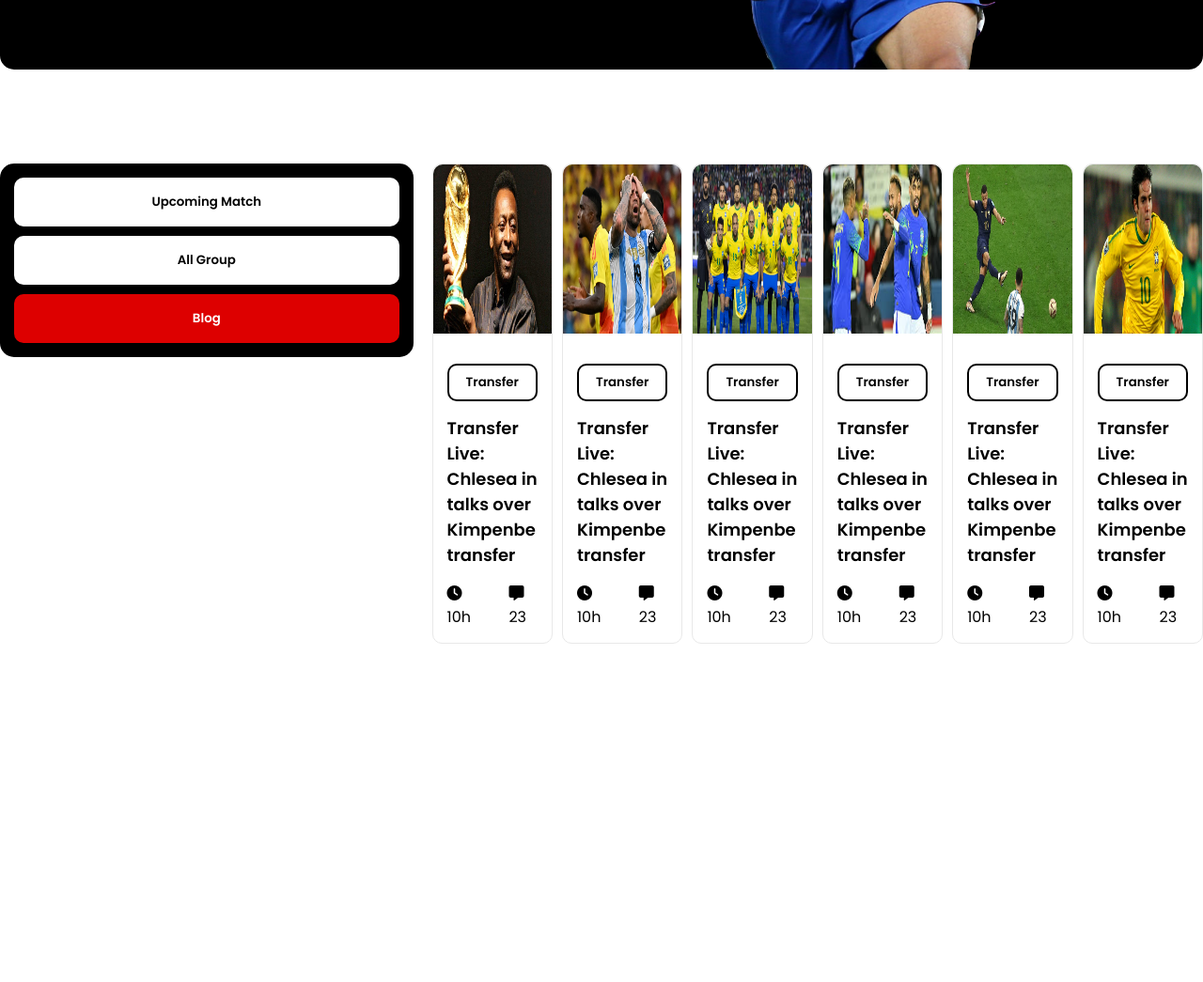
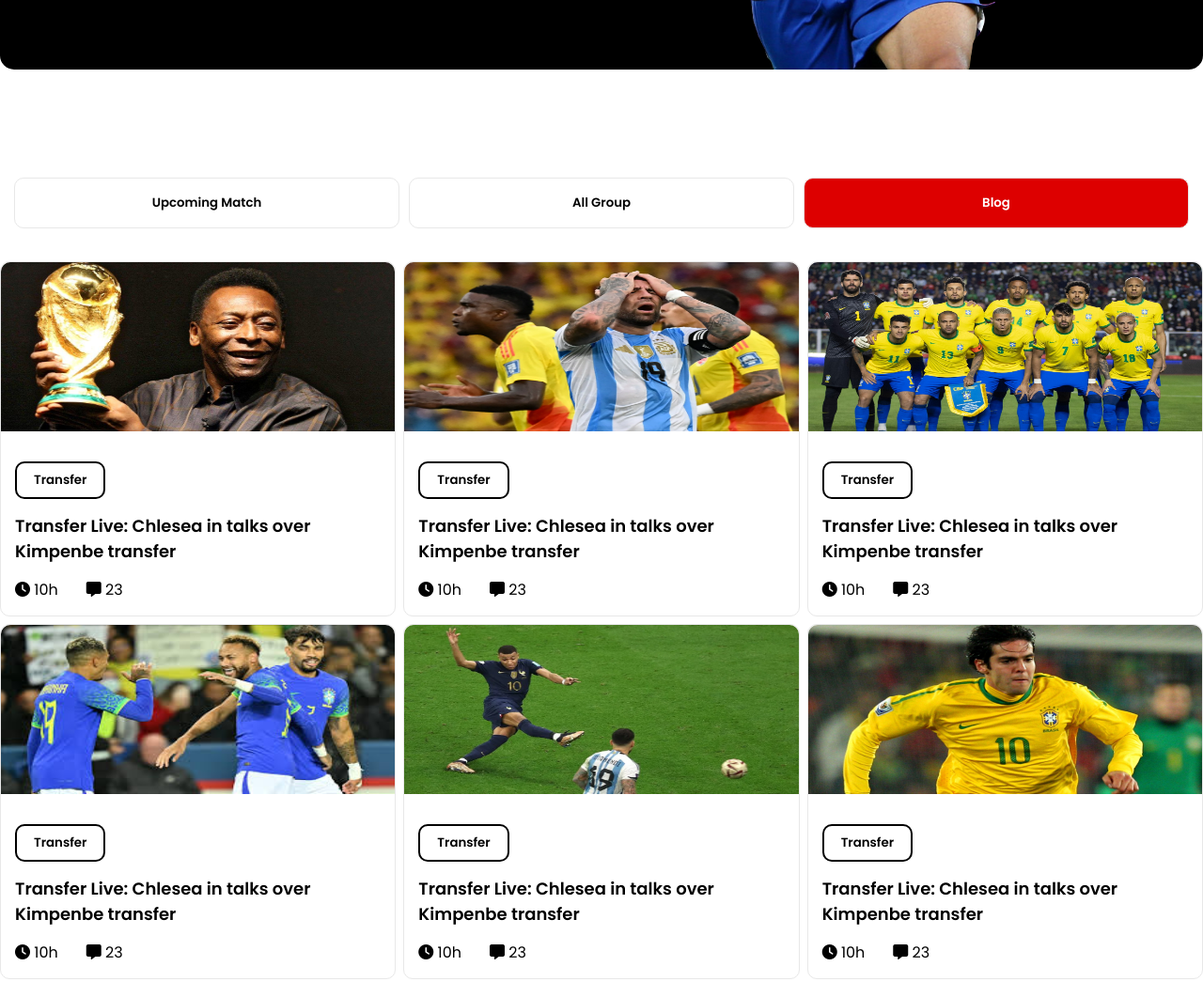
Before and after one commit to imranxony/fifa-project, a plain HTML site: page index.html in a window 1280 px wide. Shown: the part 588-1633 px from the top of the page at 94% size. Before the commit the page ends 1323 px from the top, so only its background shows below. Drawn offline with Linux system fonts and the light colour scheme.

Commit message:
added upcoming responsive for tablet

```diff
--- a/assets/style.css
+++ b/assets/style.css
@@ -55,7 +55,6 @@
 .upcoming-matches-left {
   background-color: black;
   width: 25%;
-  flex: 1;
   display: flex;
   flex-direction: column;
   gap: 10px;
@@ -70,8 +69,9 @@
 }
 .upcoming-matches-right {
   flex: 1;
-  display: flex;
-  gap: 10px;
+  display: grid;
+  grid-template-columns: repeat(3, 1fr);
+  gap: 8px;
 }
 .upcoming-matches-right .card {
   border: 1px solid rgb(232, 232, 232);
@@ -102,3 +102,22 @@
   display: flex;
   gap: 30px;
 }
+
+/* Responsive */
+
+@media (min-width: 992px) {
+  .upcoming-matches {
+    flex-direction: column;
+  }
+  .upcoming-matches-left {
+    flex-direction: row;
+    width: 100%;
+    background-color: transparent;
+  }
+  .upcoming-matches-left > * {
+    flex: 1;
+  }
+  .upcoming-matches-left .btn {
+    border: 1px solid rgb(232, 232, 232);
+  }
+}
```
